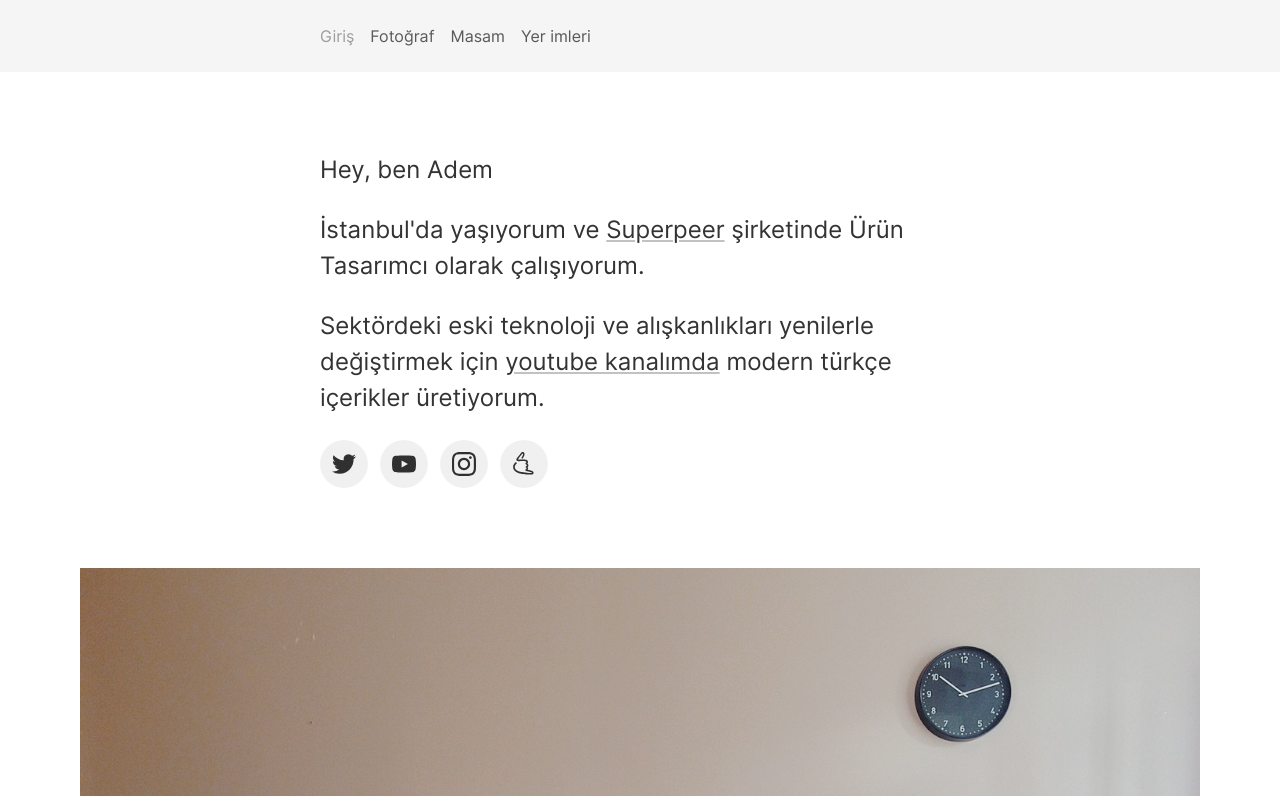
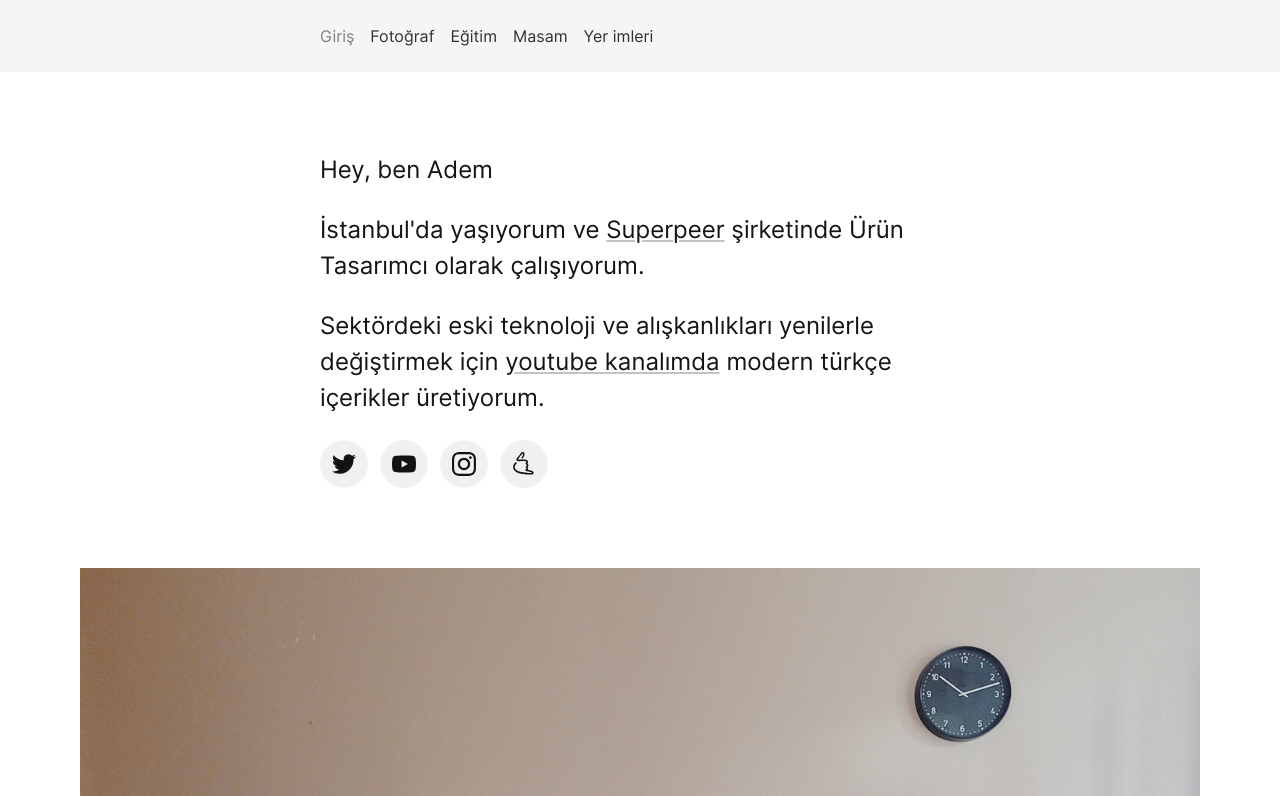
Before and after one commit to ademilter/homepage, a Next.js app: page / in a window 1280 px wide. Shown: the top 796 px of the page. Built offline with nearby package versions, Linux system fonts and the light colour scheme.

Commit message:
fix color

```diff
--- a/components/header.js
+++ b/components/header.js
@@ -13,7 +13,7 @@ const MENU = [
   { name: 'Giriş', url: '/' },
   // { name: 'Hakkımda', url: '/about' },
   { name: 'Fotoğraf', url: '/photos' },
-  // { name: 'Eğitimler', url: '/videos' },
+  { name: 'Eğitim', url: '/videos' },
   { name: 'Masam', url: '/desk' },
   { name: 'Yer imleri', url: '/bookmarks' }
   // { name: 'Yazılar', url: '/blog' },
@@ -25,8 +25,8 @@ function MenuLink({ url, name }) {
   const router = useRouter()
   const activePage = url === router.pathname
   const linkColor = useColorModeValue(
-    activePage ? 'blackAlpha.500' : 'blackAlpha.700',
-    activePage ? 'whiteAlpha.500' : 'whiteAlpha.700'
+    activePage ? 'blackAlpha.600' : 'blackAlpha.800',
+    activePage ? 'whiteAlpha.600' : 'whiteAlpha.800'
   )
   const linkHoverColor = useColorModeValue('blackAlpha.900', 'whiteAlpha.900')
 
--- a/theme.js
+++ b/theme.js
@@ -9,7 +9,7 @@ const config = {
 const styles = {
   global: (props) => ({
     body: {
-      color: mode('blackAlpha.800', 'whiteAlpha.800')(props),
+      color: mode('blackAlpha.900', 'whiteAlpha.900')(props),
       bg: mode('white', 'customBlack')(props)
     }
   })
@@ -21,7 +21,7 @@ const theme = extendTheme({
     body: 'Inter, sans-serif'
   },
   colors: {
-    customBlack: '#141516'
+    customBlack: '#333'
   },
   components: {
     Link: {
```
